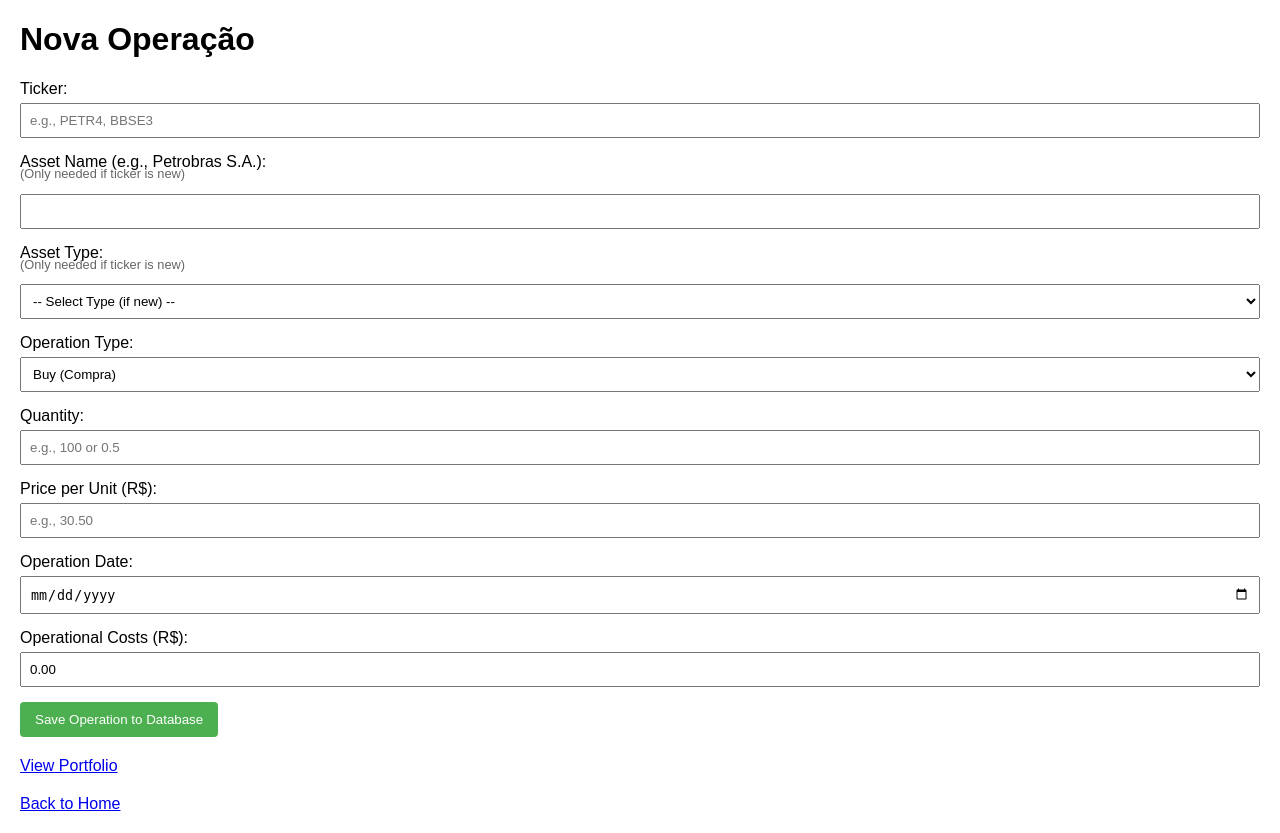
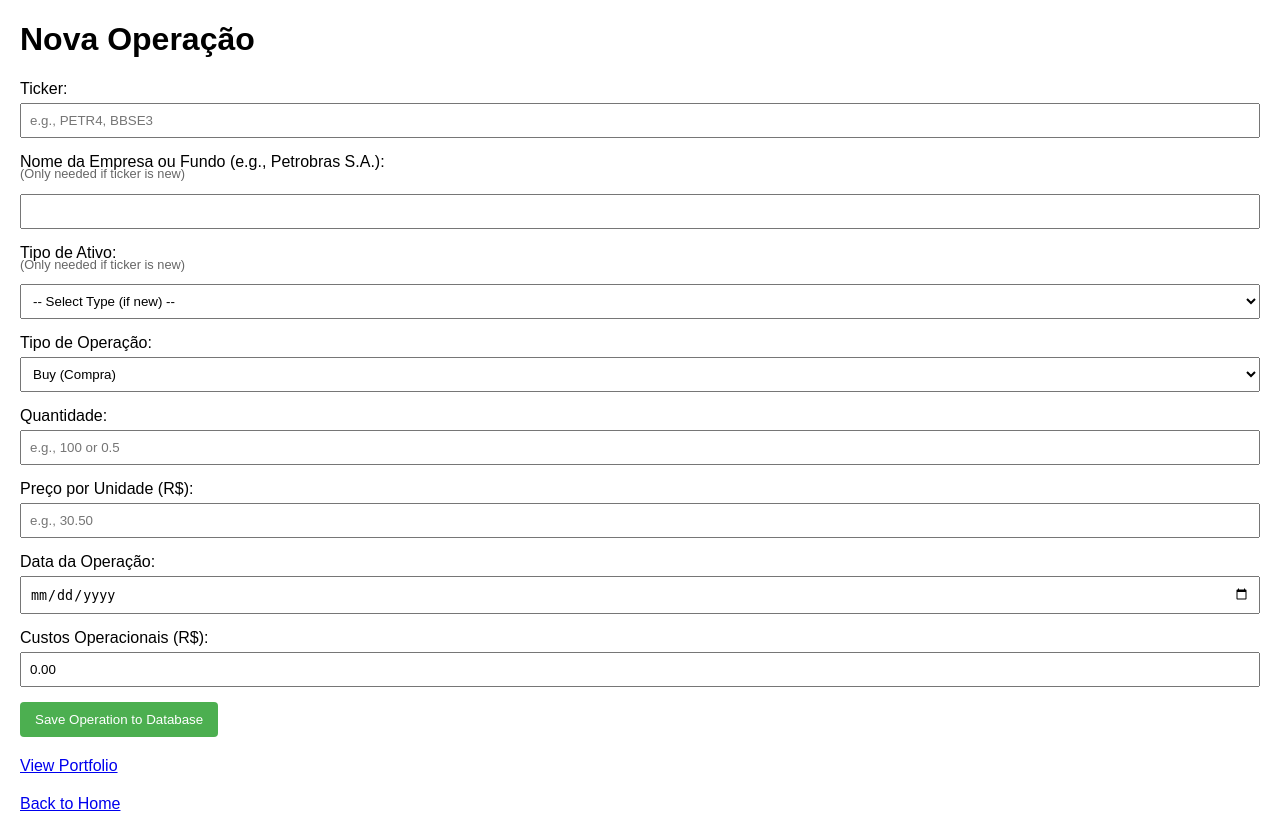
Before and after one commit to phrochaf/Freedom_Project, a Flask app: page /add_operation in a window 1280 px wide. Run offline with Flask 3, Linux system fonts and the light colour scheme.

Commit message:
Adiciona contexto de aplicativo no app.py, atualiza nomes de variáveis e labels em português nos templates, e melhora a estrutura do HTML na página inicial e no portfólio.

```diff
--- a/app.py
+++ b/app.py
@@ -211,4 +211,7 @@ def analysis():
 
 
 if __name__ == '__main__':
+    with app.app_context():
+        db.create_all()
+
     app.run(debug=True)
--- a/templates/add_operation.html
+++ b/templates/add_operation.html
@@ -31,15 +31,15 @@
         </div>
 
         <div class="form-group">
-            <label for="nome_empresa">Asset Name (e.g., Petrobras S.A.):</label>
+            <label for="asset_name">Nome da Empresa ou Fundo (e.g., Petrobras S.A.):</label>
             <p style="font-size: 0.8em; color: #666; margin-top: -10px;">(Only needed if ticker is new)</p>
-            <input type="text" id="nome_empresa" name="nome_empresa">
+            <input type="text" id="asset_name" name="asset_name">
         </div>
 
         <div class="form-group">
-            <label for="tipo_ativo">Asset Type:</label>
+            <label for="asset_type">Tipo de Ativo:</label>
             <p style="font-size: 0.8em; color: #666; margin-top: -10px;">(Only needed if ticker is new)</p>
-            <select id="tipo_ativo" name="tipo_ativo">
+            <select id="asset_type" name="asset_type">
                 <option value="">-- Select Type (if new) --</option>
                 <option value="Ação">Stock (Ação)</option>
                 <option value="FII">Real Estate Fund (FII)</option>
@@ -49,30 +49,30 @@
             </select>
         </div>
         <div class="form-group">
-            <label for="tipo_operacao">Operation Type:</label>
-            <select id="tipo_operacao" name="tipo_operacao" required>
+            <label for="operation_type">Tipo de Operação:</label>
+            <select id="operation_type" name="operation_type" required>
                 <option value="Compra">Buy (Compra)</option>
                 <option value="Venda">Sell (Venda)</option>
             </select>
         </div>
         <div class="form-group">
-            <label for="quantidade">Quantity:</label>
-            <input type="number" id="quantidade" name="quantidade" step="any" placeholder="e.g., 100 or 0.5" required>
+            <label for="quantity">Quantidade:</label>
+            <input type="number" id="quantity" name="quantity" step="any" placeholder="e.g., 100 or 0.5" required>
         </div>
 
         <div class="form-group">
-            <label for="preco_unitario">Price per Unit (R$):</label>
-            <input type="number" id="preco_unitario" name="preco_unitario" step="0.01" placeholder="e.g., 30.50" required>
+            <label for="unit_price">Preço por Unidade (R$):</label>
+            <input type="number" id="unit_price" name="unit_price" step="0.01" placeholder="e.g., 30.50" required>
         </div>
 
         <div class="form-group">
-            <label for="data_operacao">Operation Date:</label>
-            <input type="date" id="data_operacao" name="data_operacao" required>
+            <label for="operation_date">Data da Operação:</label>
+            <input type="date" id="operation_date" name="operation_date" required>
         </div>
 
         <div class="form-group">
-            <label for="custos_operacionais">Operational Costs (R$):</label>
-            <input type="number" id="custos_operacionais" name="custos_operacionais" step="0.01" value="0.00" required>
+            <label for="costs">Custos Operacionais (R$):</label>
+            <input type="number" class="form-control" id="costs" name="costs" step="0.01" value="0.00" required>
         </div>
 
         <div class="form-group">
```
Also changed, not shown: templates/index.html (+27 -14 lines), templates/portfolio.html (+7 -7 lines).
